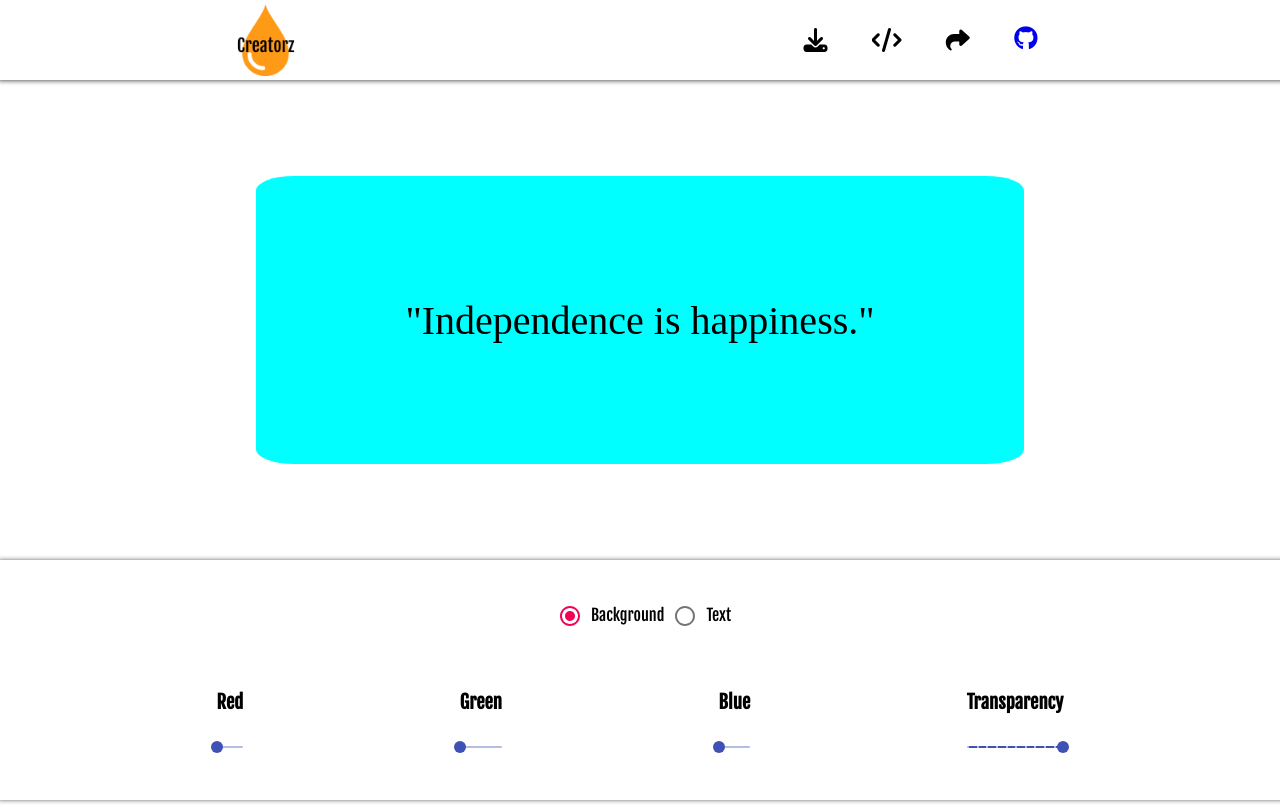
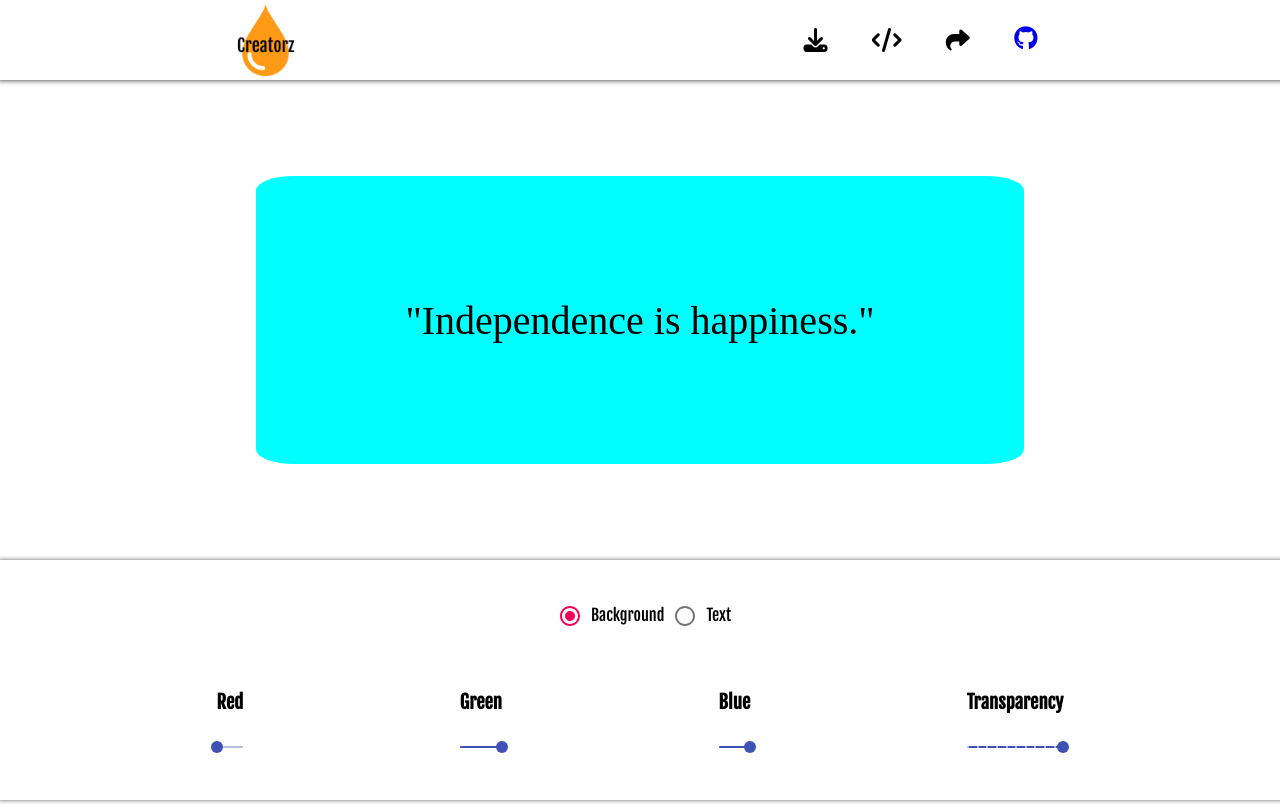
Before and after one commit to K0d1Lu/color-calculator, a React (Create React App) app: page / in a window 1280 px wide. Shown: the top 809 px of the page. Built offline with nearby package versions, Linux system fonts and the light colour scheme.

Commit message:
handle change for inpu ranges values

```diff
--- a/src/components/Colors.js
+++ b/src/components/Colors.js
@@ -1,12 +1,18 @@
-import React, { useState } from "react";
+import React, { useState, useRef } from "react";
 import { Radio, Slider } from "@material-ui/core";
 
-export default function Colors({
-	onClickHandler,
-	onChangeHandler,
-	onColorChange,
-}) {
+export default function Colors({ onChangeHandler, onColorChange }) {
 	const [selectedValue, setSelectedValue] = useState("background");
+
+	const [redBg, changeRedBg] = useState(0);
+	const [greenBg, changeGreenBg] = useState(255);
+	const [blueBg, changeBlueBg] = useState(255);
+	const [transparencyBg, changeTransparencyBg] = useState(1);
+
+	const [redText, changeRedText] = useState(0);
+	const [greenText, changeGreenText] = useState(0);
+	const [blueText, changeBlueText] = useState(0);
+	const [transparencyText, changeTransparencyText] = useState(1);
 
 	const handleChange = (event) => {
 		const { value } = event.target;
@@ -38,8 +44,15 @@ export default function Colors({
 					<Slider
 						min={0}
 						max={255}
-						defaultValue={0}
-						onChange={(e, v) => onColorChange(v, "red")}
+						value={selectedValue === "text" ? redText : redBg}
+						onChange={(e, v) => {
+							if (selectedValue === "text") {
+								changeRedText(v);
+							} else {
+								changeRedBg(v);
+							}
+							onColorChange(v, "red");
+						}}
 					/>
 				</div>
 				<div>
@@ -47,8 +60,15 @@ export default function Colors({
 					<Slider
 						min={0}
 						max={255}
-						defaultValue={0}
-						onChange={(e, v) => onColorChange(v, "green")}
+						value={selectedValue === "text" ? greenText : greenBg}
+						onChange={(e, v) => {
+							if (selectedValue === "text") {
+								changeGreenText(v);
+							} else {
+								changeGreenBg(v);
+							}
+							onColorChange(v, "green");
+						}}
 					/>
 				</div>
 				<div>
@@ -56,8 +76,15 @@ export default function Colors({
 					<Slider
 						min={0}
 						max={255}
-						defaultValue={0}
-						onChange={(e, v) => onColorChange(v, "blue")}
+						value={selectedValue === "text" ? blueText : blueBg}
+						onChange={(e, v) => {
+							if (selectedValue === "text") {
+								changeBlueText(v);
+							} else {
+								changeBlueBg(v);
+							}
+							onColorChange(v, "blue");
+						}}
 					/>
 				</div>
 				<div>
@@ -67,8 +94,15 @@ export default function Colors({
 						max={1}
 						step={0.1}
 						marks
-						defaultValue={1}
-						onChange={(e, v) => onColorChange(v, "transparency")}
+						value={selectedValue === "text" ? transparencyText : transparencyBg}
+						onChange={(e, v) => {
+							if (selectedValue === "text") {
+								changeTransparencyText(v);
+							} else {
+								changeTransparencyBg(v);
+							}
+							onColorChange(v, "transparency");
+						}}
 					/>
 				</div>
 			</div>
```
